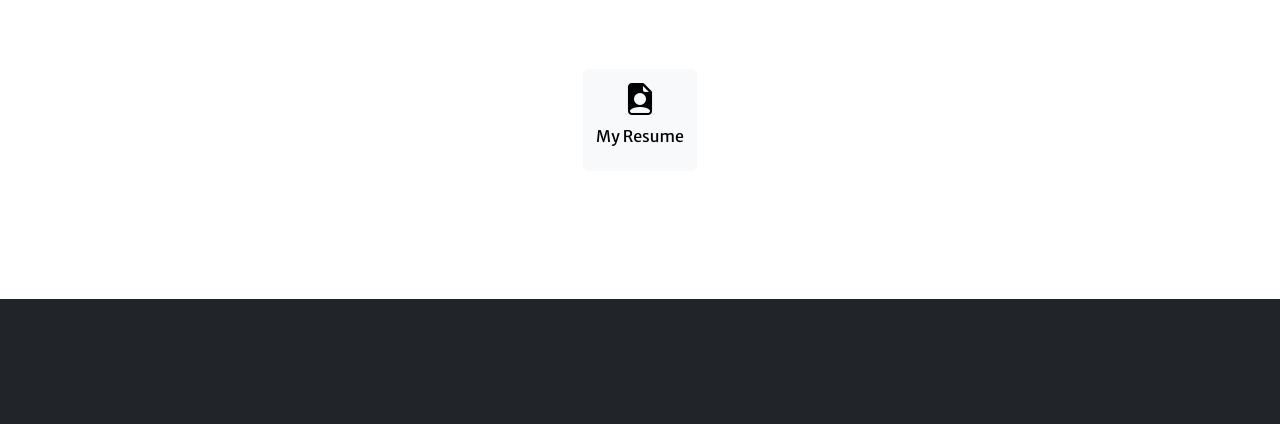
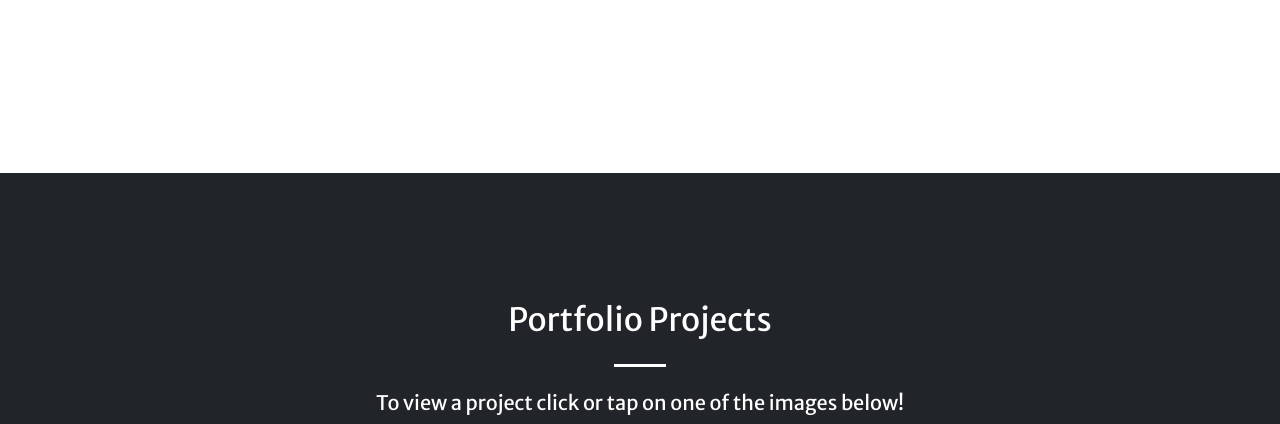
Before and after one commit to McWheeling/portfolio, a website: page index.html in a window 1280 px wide. Shown: the part 2800-3224 px from the top of the page. Drawn offline with nearby package versions, Linux system fonts and the light colour scheme; some packages are replaced by stand-ins of ours; a script that the page names is missing.

Commit message:
Add files via upload

```diff
--- a/index.html
+++ b/index.html
@@ -175,15 +175,6 @@
                         for any companies needs as a hardworking individual.
                     </p>
                     <br/>
-                </div>
-
-                <div class="col-lg-auto text-center">
-                    <div class="mt-4">
-                        <a class="btn btn-light" href="assets/JaredStriemer_Resume.pdf">
-                            <i class="bi bi-file-earmark-person-fill fs-2 mb-3"></i>
-                            <p>My Resume</p>
-                        </a>
-                    </div>
                 </div>
             </div>
         </section>
```
